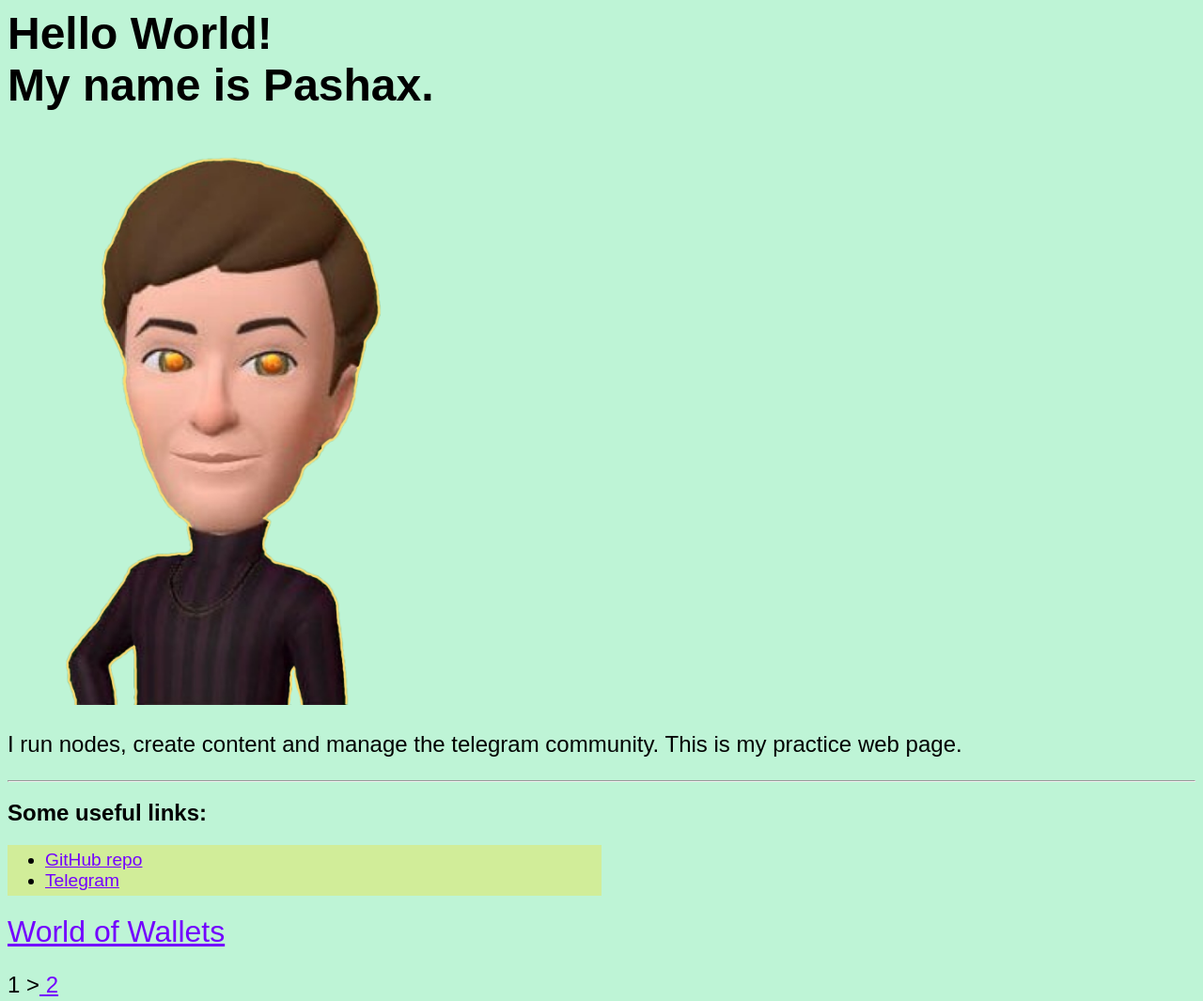
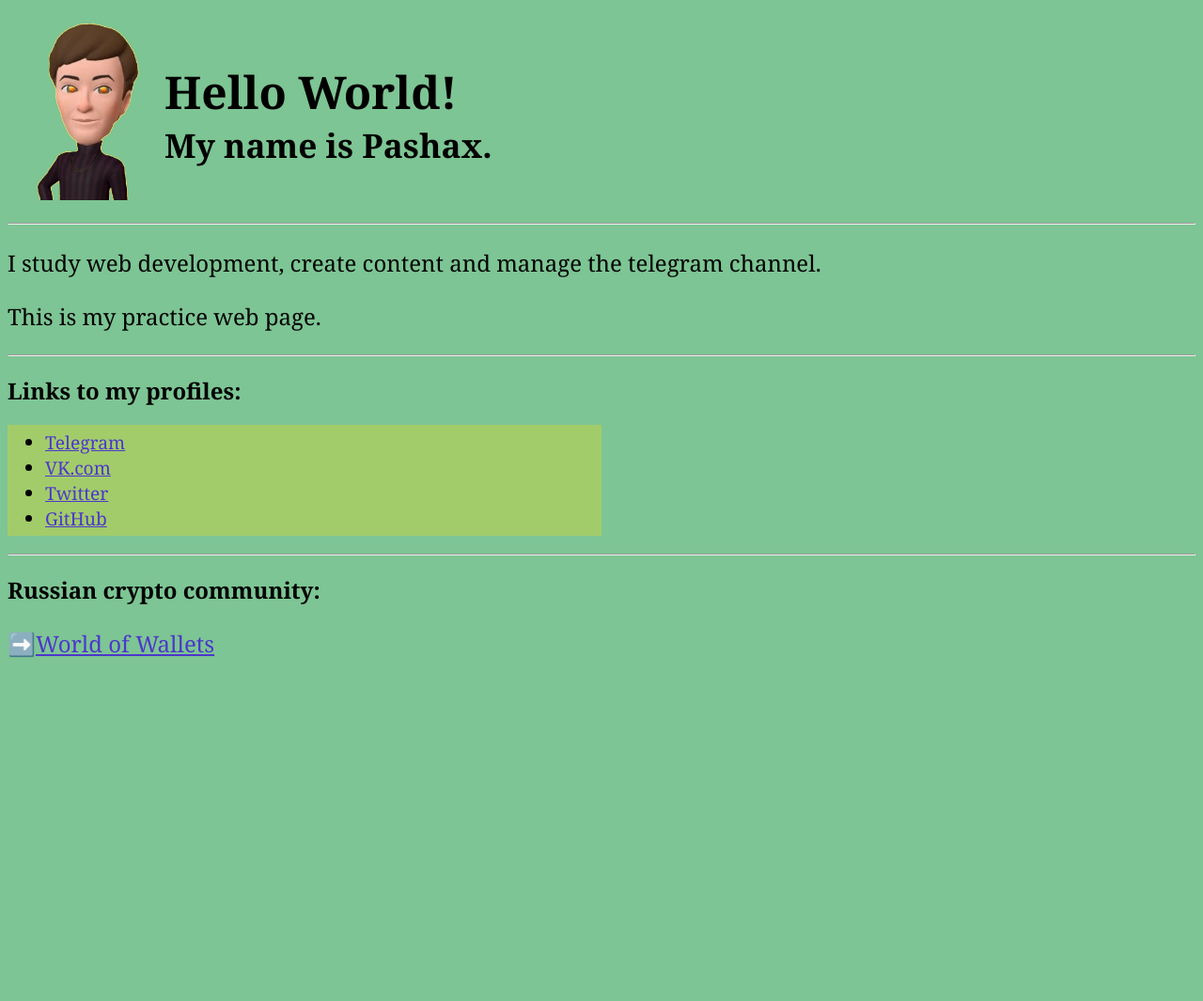
Before and after one commit to Sotric/pashax, a plain HTML site: page index.html in a window 1280 px wide. Shown: the whole page at 94% size. After the commit the page ends 800 px from the top, so only its background shows below. Drawn offline with Linux system fonts and the light colour scheme.

Commit message:
filled wow page

```diff
--- /dev/null
+++ b/css/community_style.css
@@ -0,0 +1,45 @@
+*,*:before,*:after {
+    box-sizing: border-box;
+  }
+
+  body {
+      font-family: Cambria, Cochin, Georgia, Times, 'Times New Roman', serif;
+      background-color: rgba(77, 32, 7, 0.415);
+  }
+
+  a {
+    color: rgb(146, 24, 73);
+  }
+
+  img {
+    max-width: 111px;
+  }
+
+  p {
+    font-size: 1.5rem;
+  }
+
+  ul {
+    background-color: rgba(255, 221, 1, 0.285);
+    margin-right: 50%;
+    padding-top: 5px;
+    padding-bottom: 5px;
+    font-size: 1.2rem;
+  }
+
+  .like_h1 {
+    font-weight: bold;
+    font-size: 3rem;
+    margin-bottom: 0;
+    margin-top: 1em;
+  }
+
+  h1 {
+    font-size: 2rem;
+    margin-top: 0;
+    margin-bottom: 0;
+  }
+
+  .important_link {
+    font-size: 1.5rem;
+  }
--- a/css/style.css
+++ b/css/person_style.css
@@ -3,16 +3,16 @@
 }
 
 body {
-    font-family: Arial, Helvetica, sans-serif;
-    background-color: rgba(71, 224, 140, 0.349);
+    font-family: Cambria, Cochin, Georgia, Times, 'Times New Roman', serif;
+    background-color: rgba(12, 147, 55, 0.532);
 }
 
 a {
-  color: rgb(115, 0, 255);
+  color: rgb(77, 55, 203);
 }
 
 img {
-  max-width: 444px;
+  max-width: 144px;
 }
 
 p {
@@ -35,10 +35,11 @@ ul {
 }
 
 h1 {
-  font-size: 3rem;
+  font-size: 2.2rem;
   margin-top: 0;
+  margin-bottom: 0;
 }
 
 .important_link {
-  font-size: 2rem;
+  font-size: 1.5rem;
 }
--- a/index.html
+++ b/index.html
@@ -4,36 +4,52 @@
     <meta charset="UTF-8">
     <meta http-equiv="X-UA-Compatible" content="IE=edge">
     <meta name="viewport" content="width=device-width, initial-scale=1.0">
-    <title>sotric.github.io</title>
-    <link rel="stylesheet" href="./css/style.css">
+    <title>Pashax Introduction</title>
+    <link rel="stylesheet" href="./css/person_style.css">
     <link rel="shortcut icon" href="./img/logo_icon.png" type="image/png">
 </head>
 <body>
     <header>
-
+        <table cellspacing="10">
+            <tr>
+                <td>
+                    <img src="./img/Avatar_icon.png" alt="avatar" width="100%">
+                </td>
+                <td>
+                    <p class="like_h1">Hello World!</p>
+                    <h1>My name is Pashax.</h1>
+                </td>
+            </tr>
+        </table>
     </header>
 
+    <hr>
+
     <main>
-    <p class="like_h1">Hello World!</p>
-    <h1>My name is Pashax.</h1>
 
-    <img src="./img/Avatar_icon.png" alt="avatar" width="100%">
+    <p>I study web development, create content and manage the telegram channel.</p>
 
-    <p>I run nodes, create content and manage the telegram community. This is my practice web page.</p>
-    </main>
+    <p>This is my practice web page.</p>
+
     <hr>
-    <footer>
-    <h2>Some useful links:</h2>
+
+    <h2>Links to my profiles:</h2>
 
         <ul>
-            <li><a href="https://github.com/Sotric/first-exp" target="_blank">GitHub repo</a> </li>
+            <li><a href="https://t.me/sotric" target="_blank">Telegram</a></li>
 
-            <li><a href="https://t.me/sotric" target="_blank">Telegram</a></li>
+            <li><a href="https://vk.com/sotric" target="_blank">VK.com</a></li>
+
+            <li><a href="https://twitter.com/sotric" target="_blank">Twitter</a></li>
+
+            <li><a href="https://github.com/Sotric" target="_blank">GitHub</a></li>
         </ul>
 
-        <a class="important_link" href="https://t.me/world_of_wallets">World of Wallets</a>
+        <hr>
 
-        <p>1 ><a href="newpage.html"> 2</a></p>
-    </footer>
+    <h2>Russian crypto community:</h2>
+        <p>➡️<a class="important_link" href="wow.html">World of Wallets</a></p>
+
+    </main>
 </body>
 </html>
```
Also changed, not shown: newpage.html (deleted, +0 -12 lines), wow.html (added, +52 -0 lines).
